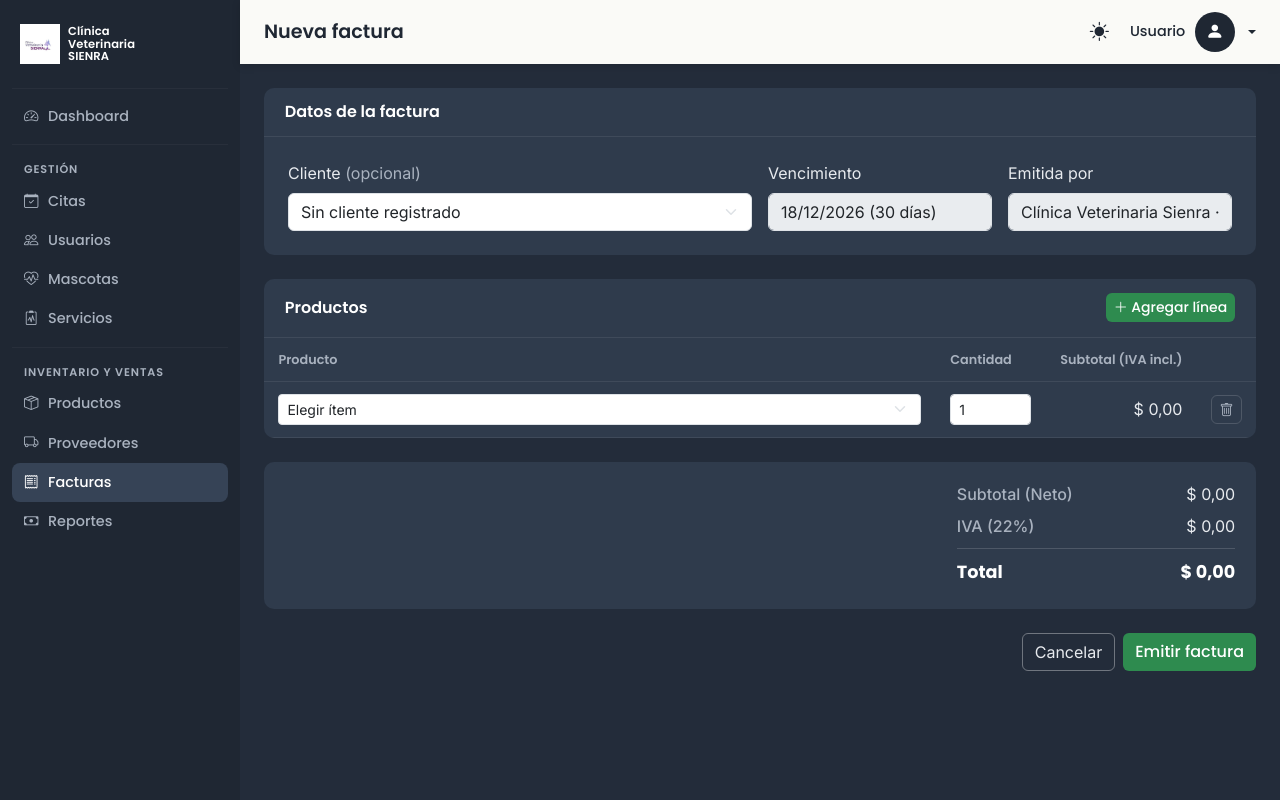
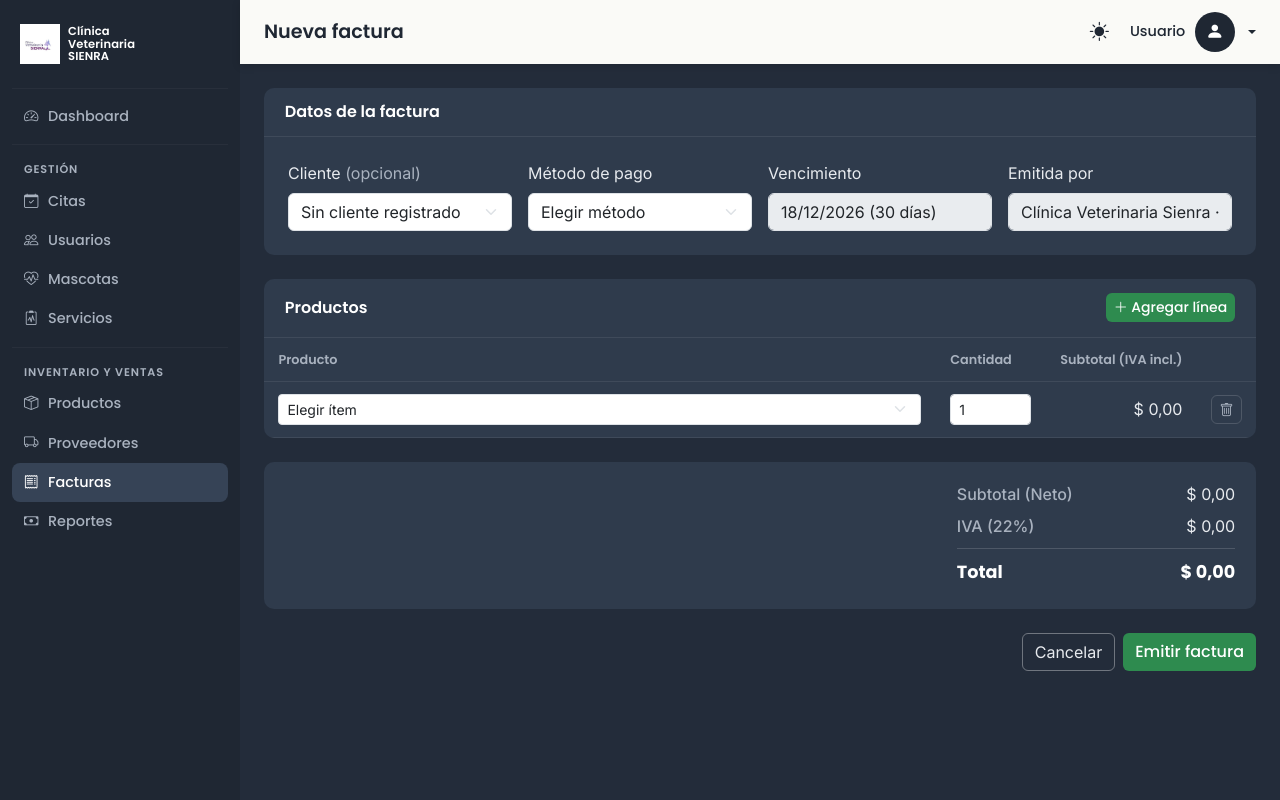
Before and after one commit to ssntiiiuy/proyecto, a PHP site: page /PHP/admin/caja.php in a window 1280 px wide. Run offline with PHP 8.4, Linux system fonts and the light colour scheme; the visitor is signed in with stand-in values (Sample User, id 1); data that the repository does not hold is empty; some libraries are stand-ins or nearby versions.

Commit message:
agregue metodo de pago, no se guarda en la bd

```diff
--- a/Veterinaria/PHP/admin/caja.php
+++ b/Veterinaria/PHP/admin/caja.php
@@ -111,13 +111,22 @@ if ($_SERVER['REQUEST_METHOD'] === 'POST' && isset($_POST['guardar'])) {
               <h2>Datos de la factura</h2>
             </div>
             <div class="row g-3 p-3 p-lg-4 pt-0">
-              <div class="col-sm-6 col-lg-6">
+              <div class="col-sm-6 col-lg-3">
                 <label class="form-label" for="ci">Cliente <span class="admin-sin-dato">(opcional)</span></label>
                 <select class="form-select" id="ci" name="ci">
                   <option value="" selected>Sin cliente registrado</option>
                   <?php foreach ($clientes as $cl) { ?>
                     <option value="<?= (int)$cl['CI'] ?>"><?= htmlspecialchars($cl['Nombre'] . ' ' . $cl['Apellido']) ?> (CI <?= htmlspecialchars($cl['CI']) ?>)</option>
                   <?php } ?>
+                </select>
+              </div>
+              <div class="col-sm-6 col-lg-3">
+                <label class="form-label" for="metodoPago">Método de pago</label>
+                <select class="form-select" id="metodoPago" required>
+                  <option value="" selected disabled>Elegir método</option>
+                  <option value="efectivo">Efectivo</option>
+                  <option value="tarjeta">Tarjeta de débito/crédito</option>
+                  <option value="transferencia">Transferencia</option>
                 </select>
               </div>
               <div class="col-sm-6 col-lg-3">
```
Also changed, not shown: Veterinaria/PHP/empleado/caja.php (+10 -1 lines), Veterinaria/PHP/usuario/includes/panel_carrito.php (+7 -0 lines).
